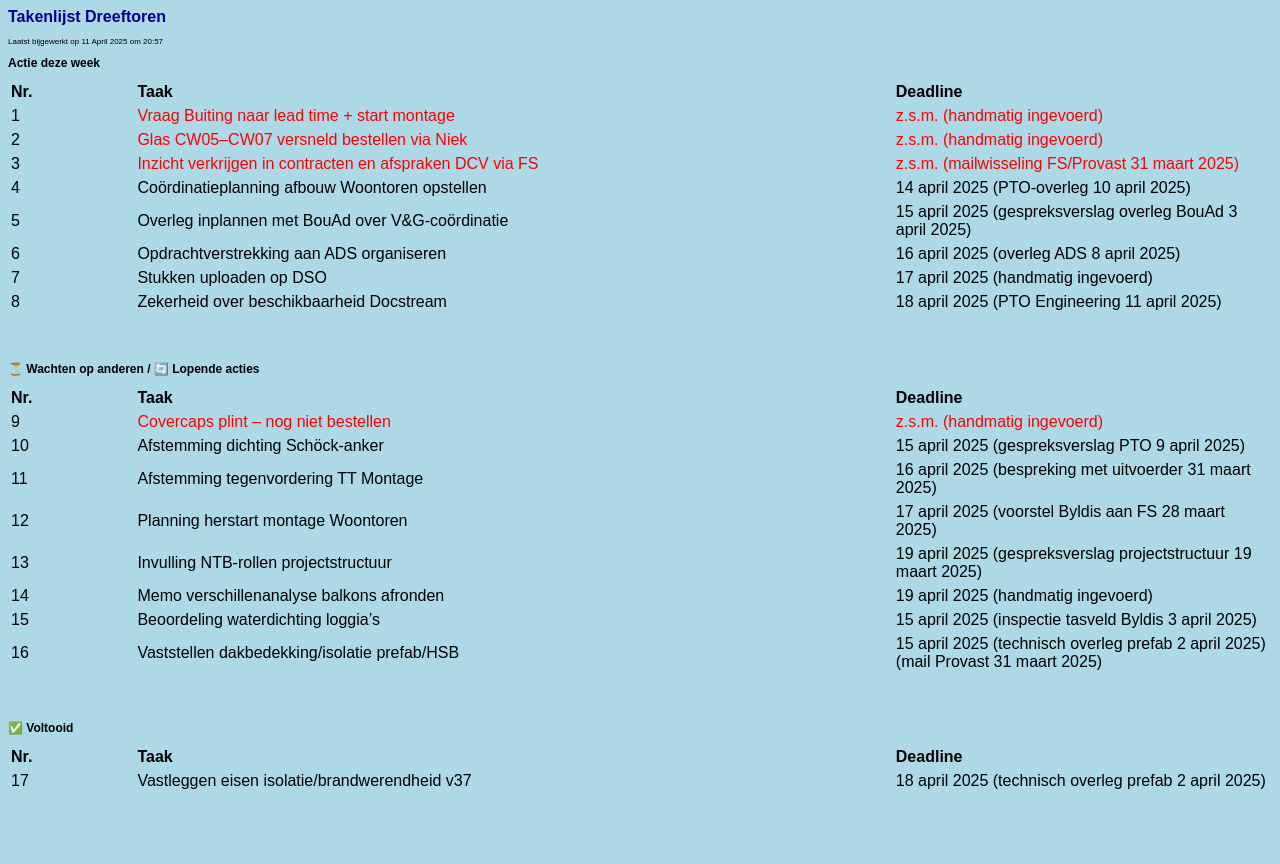
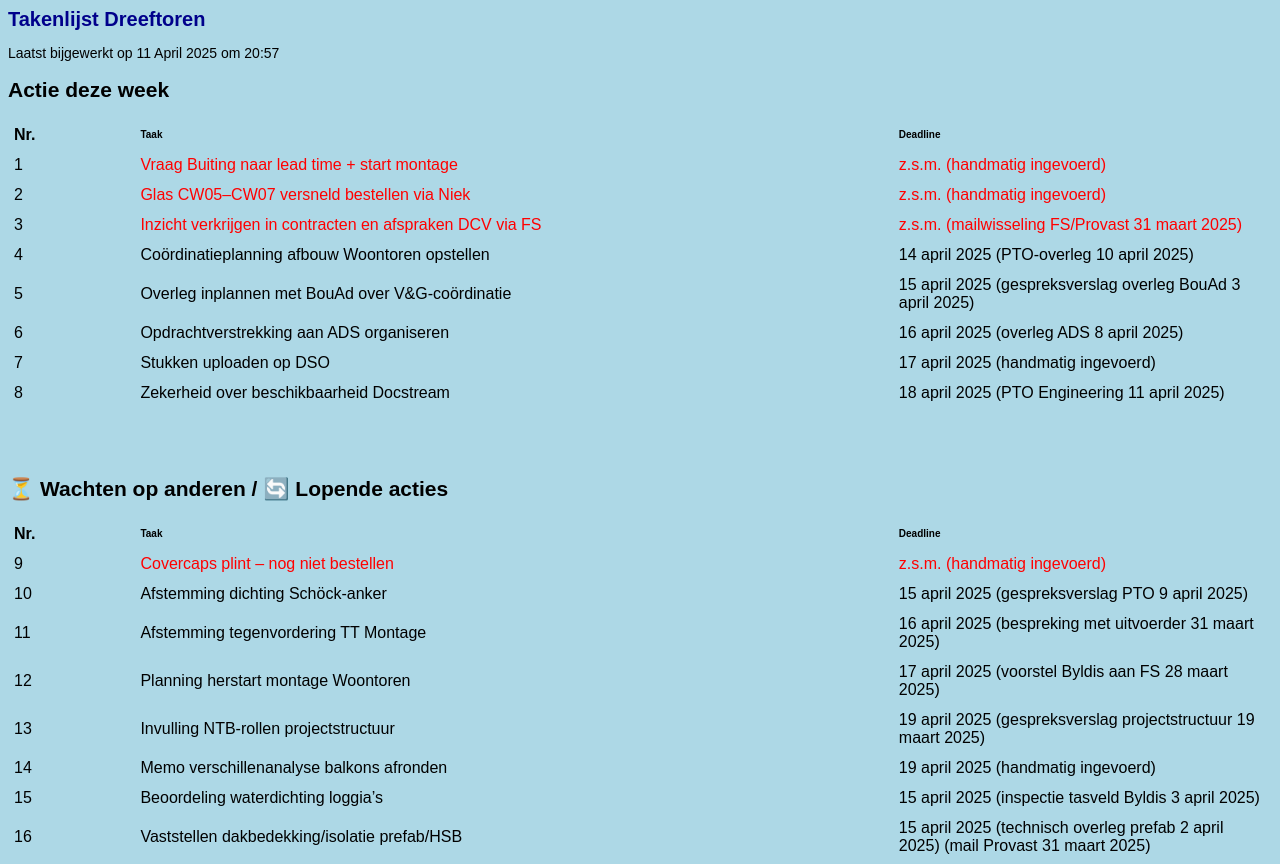
Before and after one commit to PDR851/takenlijst-dreeftoren, a plain HTML site: page index.html in a window 1280 px wide. Shown: the top 864 px of the page. Before the commit the page ends 813 px from the top, so only its background shows below. Drawn offline with Linux system fonts and the light colour scheme.

Commit message:
Update takenlijst 2025-04-11 23:07

```diff
--- a/index.html
+++ b/index.html
@@ -7,10 +7,11 @@
         body {
             background-color: lightblue;
             font-family: Arial, sans-serif;
-            font-size: 8px; /* Much smaller font size */
+            font-size: 14px; /* Default font size for the body */
         }
         h1 {
             color: darkblue;
+            font-size: 20px; /* Title font size remains bigger */
         }
         table {
             width: 100%;
@@ -18,7 +19,7 @@
             margin-bottom: 20px;
         }
         th, td {
-            padding: 3px;
+            padding: 6px;
             text-align: left;
         }
         .urgent {
@@ -29,9 +30,11 @@
         }
         .task-column {
             width: 60%;
+            font-size: 10px; /* Smaller font size for task descriptions */
         }
         .deadline-column {
             width: 30%;
+            font-size: 10px; /* Smaller font size for deadlines */
         }
         table, th, td {
             border: none;
```
